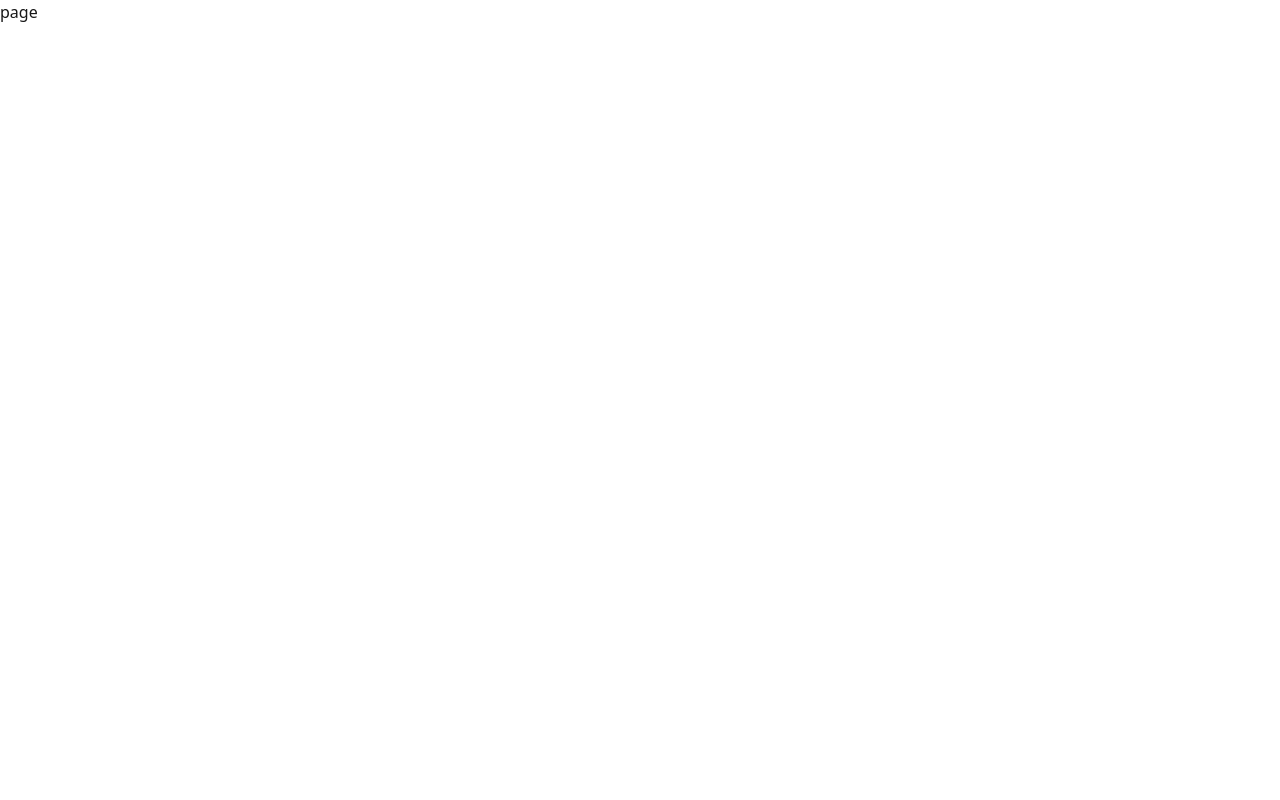
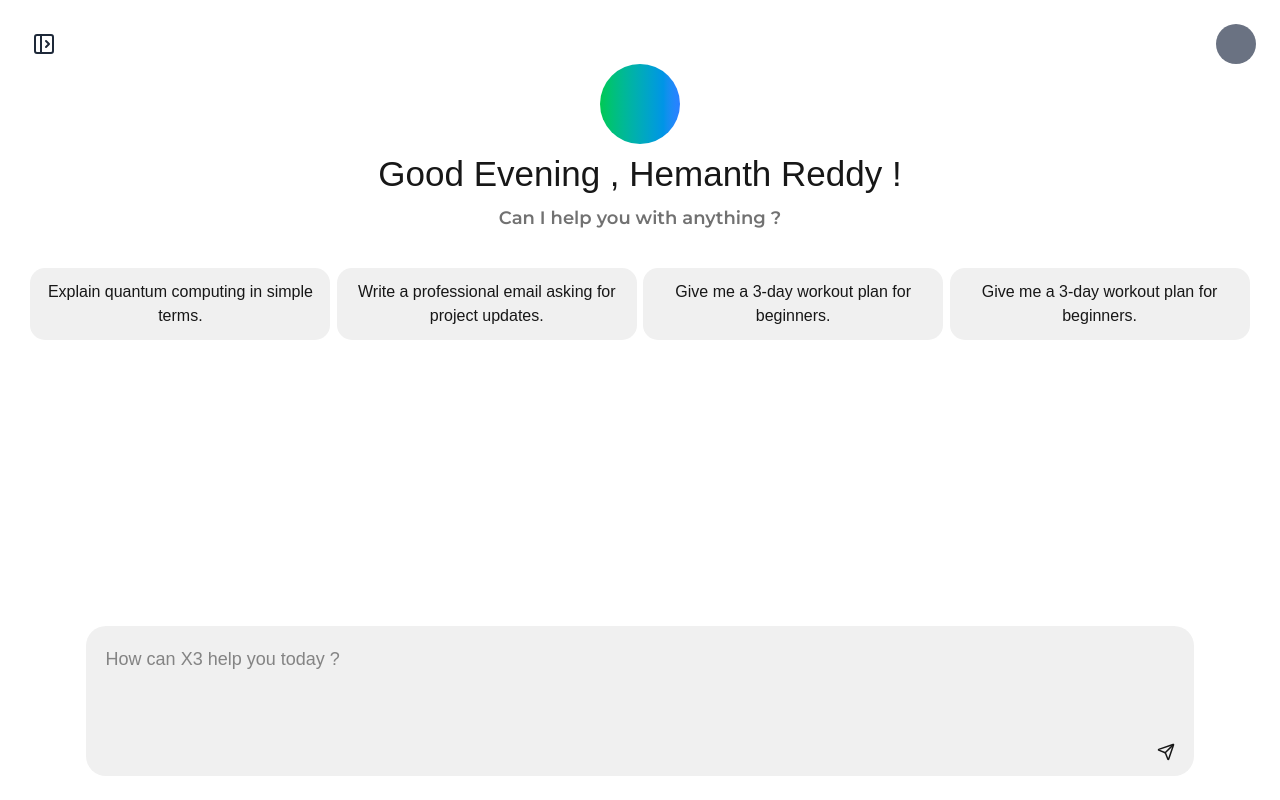
Before and after one commit to hemanth5055/x3.chat, a Next.js app: page /chat in a window 1280 px wide. Built offline with nearby package versions, Linux system fonts and the light colour scheme; a web font is replaced by a local one.

Commit message:
Added basic UI

```diff
--- a/app/chat/page.tsx
+++ b/app/chat/page.tsx
@@ -1,9 +1,81 @@
-import React from 'react'
+"use client";
+import React, { useState } from "react";
+import Sidebar from "../components/Sidebar";
+import { Send, SidebarClose, SidebarOpen } from "lucide-react";
 
 const page = () => {
+  const [showSideBar, setShowSideBar] = useState(false);
   return (
-    <div>page</div>
-  )
-}
+    <div className="w-full h-screen flex gap-2 p-6">
+      {showSideBar ? <Sidebar></Sidebar> : ""}
+      <div className="w-full flex flex-col items-center">
+        {/* navbar */}
+        <div className="w-full flex items-center justify-between">
+          <div
+            className="w-[40px] h-[40px] flex justify-center items-center cursor-pointer"
+            onClick={() => setShowSideBar((prev) => !prev)}
+          >
+            {showSideBar ? (
+              <SidebarClose className="dark:text-gray-200 text-gray-800"></SidebarClose>
+            ) : (
+              <SidebarOpen className="dark:text-gray-200 text-gray-800"></SidebarOpen>
+            )}
+          </div>
+          <div className="w-[40px] h-[40px] flex justify-center items-center cursor-pointer rounded-full bg-gray-500"></div>
+        </div>
 
-export default page
+        {/* messages-hero */}
+        <div className="w-full h-full flex flex-col gap-4">
+          {/* welcome=msg */}
+          <div className="w-full flex flex-col items-center justify-center gap-1">
+            <div className="w-[80px] h-[80px] rounded-full bg-gradient-to-r from-green-500 to-blue-500"></div>
+            <h1 className="font-funnel text-[35px]">
+              Good Evening , Hemanth Reddy !
+            </h1>
+            <p className="font-mont text-[18px] font-semibold text-[#717171]">
+              Can I help you with anything ?
+            </p>
+          </div>
+
+          {/* example- prompts */}
+          <div className="w-full flex flex-wrap  justify-evenly gap-y-4 pt-[20px]">
+            <div className="w-[300px] rounded-[15px] p-3  bg-[#F0F0F0] dark:bg-[#1D1D1D] flex items-center justify-center">
+              <p className="font-funnel font-medium text-center">
+                Explain quantum computing in simple terms.
+              </p>
+            </div>
+            <div className="w-[300px] rounded-[15px] p-3 bg-[#F0F0F0] dark:bg-[#1D1D1D] flex items-center justify-center">
+              <p className="font-funnel font-medium text-center">
+                Write a professional email asking for project updates.
+              </p>
+            </div>
+            <div className="w-[300px] rounded-[15px] p-3 bg-[#F0F0F0] dark:bg-[#1D1D1D] flex items-center justify-center">
+              <p className="font-funnel font-medium text-center">
+                Give me a 3-day workout plan for beginners.
+              </p>
+            </div>
+            <div className="w-[300px] rounded-[15px] p-3 bg-[#F0F0F0] dark:bg-[#1D1D1D] flex items-center justify-center">
+              <p className="font-funnel font-medium text-center">
+                Give me a 3-day workout plan for beginners.
+              </p>
+            </div>
+          </div>
+        </div>
+
+        <div className="w-[90%] flex relative h-[200px] bg-[#F0F0F0] dark:bg-[#1D1D1D] rounded-[20px]">
+          <div className="w-[40px] h-[40px] rounded-full bottom-1 right-2 flex justify-center items-center absolute cursor-pointer">
+            <Send size={18}></Send>
+          </div>
+          <textarea
+            name="message"
+            id="message"
+            placeholder="How can X3 help you today ?"
+            className="w-full h-full rounded-[20px] outline-none p-5 text-[20px] font-medium placeholder:text-[18px] font-funnel resize-none"
+          ></textarea>
+        </div>
+      </div>
+    </div>
+  );
+};
+
+export default page;
--- /dev/null
+++ b/app/components/Sidebar.tsx
@@ -0,0 +1,30 @@
+"use client";
+import { Plus } from "lucide-react";
+import { motion } from "motion/react";
+import React from "react";
+
+const Sidebar = () => {
+  return (
+    <motion.div
+      className="w-[35%]   bg-[#F0F0F0] dark:bg-[#151515] flex flex-col p-4 gap-2 rounded-3xl"
+      initial={{ x: -300, opacity: 0 }} // Start hidden to the left
+      animate={{ x: 0, opacity: 1 }} // Slide in to place
+      transition={{ duration: 0.4, ease: "easeOut" }} // Smooth transition
+    >
+      {/* new-chat-button */}
+      <div className="w-full flex justify-center py-2 items-center">
+        <button className="w-[90%] h-[50px]  bg-[#dedede] dark:bg-[#292929] rounded-2xl cursor-pointer">
+          <h4 className="font-funnel font-medium flex justify-center gap-2">
+            <Plus></Plus> New Chat
+          </h4>
+        </button>
+      </div>
+
+      <div className="w-full flex justify-center items-center">
+        <h2 className="font-mont font-medium dark:text-gray-400 text-gray-600">History</h2>
+      </div>
+    </motion.div>
+  );
+};
+
+export default Sidebar;
--- a/app/globals.css
+++ b/app/globals.css
@@ -14,7 +14,7 @@
 
 @media (prefers-color-scheme: dark) {
   :root {
-    --background: #0a0a0a;
+    --background: #000000;
     --foreground: #ededed;
   }
 }
--- a/package.json
+++ b/package.json
@@ -12,6 +12,8 @@
     "@auth/prisma-adapter": "^2.10.0",
     "@prisma/client": "^6.15.0",
     "@prisma/extension-accelerate": "^2.0.2",
+    "lucide-react": "^0.542.0",
+    "motion": "^12.23.12",
     "next": "15.5.2",
     "next-auth": "^5.0.0-beta.29",
     "react": "19.1.0",
```
Also changed, not shown: 1 other file (tests, documents, lock files or other folders).
